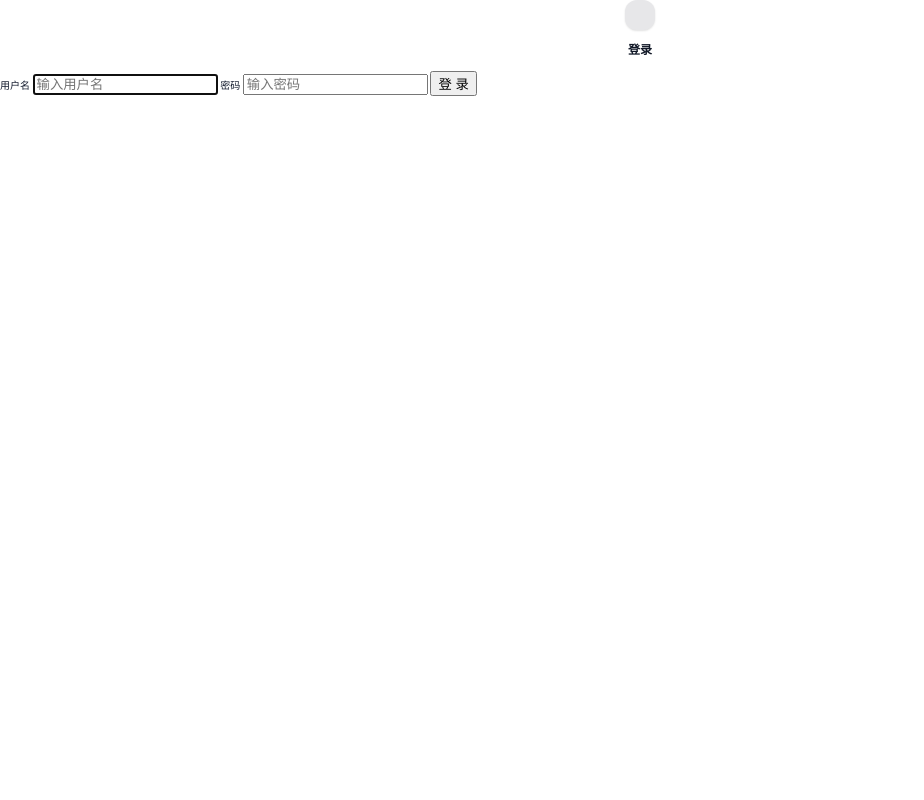
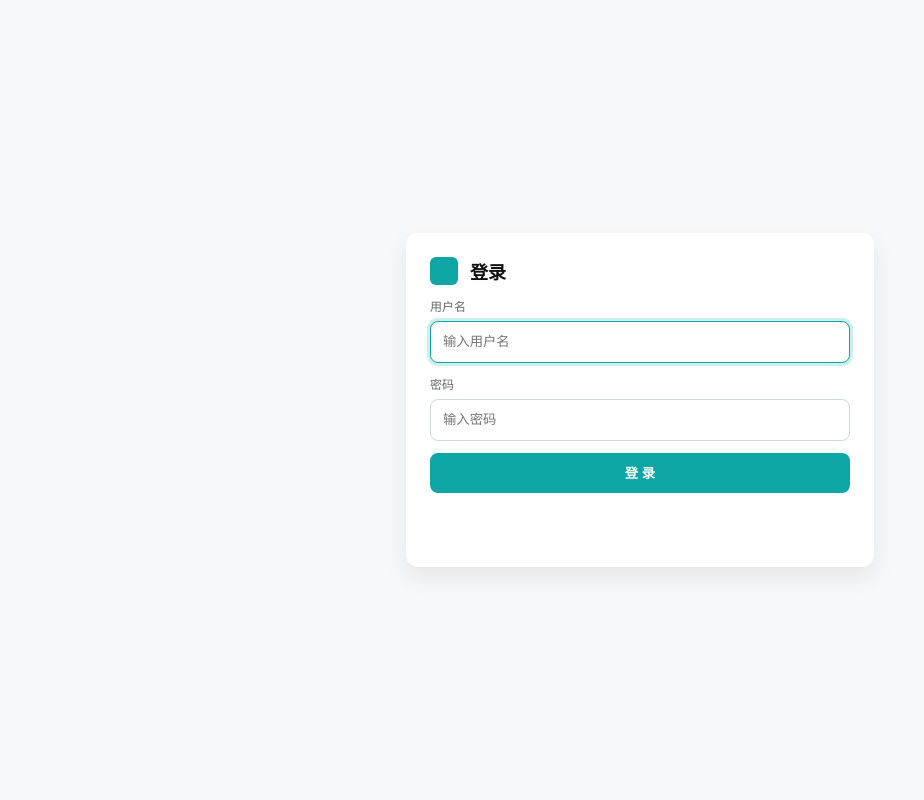
Before and after one commit to aidaddydog/minipost, a FastAPI app: page /login in a window 1280 px wide. Shown: the whole page, without its empty margins (0-924 px from the left). Run offline with FastAPI, Linux system fonts and the light colour scheme.

Commit message:
Update auth_login.css

```diff
--- a/modules/auth_login/frontend/static/auth_login.css
+++ b/modules/auth_login/frontend/static/auth_login.css
@@ -1,12 +1,67 @@
-:root{}
-/* 登录页样式（视觉对齐壳层；主题变量来自 root.css） */
-*{box-sizing:border-box}
-body{margin:0;background:var(--page-bg);color:var(--text);font-family:var(--font-family);font-size:var(--font-size-base);line-height:var(--line-height-base)}
-.login-wrap{display:flex;min-height:100vh;align-items:center;justify-content:center;padding:40px}
-.login-card{width:320px;background:var(--tabcard-bg);border-radius:20px;padding:24px;border:1px solid var(--tab-border);box-shadow:var(--tabcard-shadow)}
-.logo{width:var(--logo-w);height:var(--logo-h);border-radius:var(--logo-radius);background:var(--logo-bg);box-shadow:0 1px 2px rgba(0,0,0,.12);margin:0 auto 10px}
-.title{font-size:12px;margin:0 0 12px;text-align:center;color:var(--l1-active)}
-.label{display:block;margin:8px 0 4px;font-size:10px;color:#475569}
-.input{width:100%;height:var(--ctl-h);border-radius:var(--ctl-radius);border:var(--ctl-border-width) solid var(--ctl-border);padding:0 10px;background:#fff;font-size:10px}
-.btn{height:var(--btn-h);min-width:var(--btn-minw);border-radius:var(--btn-radius);border:var(--btn-border-width) solid var(--ctl-border);padding:0 var(--btn-px);display:inline-flex;align-items:center;gap:var(--btn-gap);cursor:pointer;font-size:var(--btn-font-size);width:100%;justify-content:center;margin-top:14px;background:var(--btn-black-bg);color:var(--btn-black-ink);border-color:var(--btn-black-bg)}
-.msg{margin-top:8px;font-size:10px;color:#ef4444;text-align:center}
+/* 登录页样式：仅组件样式；所有 :root tokens 在主题文件中（_themes/default/root.css） */
+html, body { height: 100%; }
+
+.auth-shell {
+  margin: 0;
+  height: 100%;
+  display: flex;
+  align-items: center;
+  justify-content: center;
+  background: var(--color-surface, #f6f8fa);
+  color: var(--color-ink-1, #111);
+  font-family: ui-sans-serif, system-ui, -apple-system, "Segoe UI", Roboto, "Helvetica Neue", Arial, "Noto Sans SC", "Microsoft YaHei", sans-serif;
+}
+
+.auth-card {
+  width: min(420px, 92vw);
+  padding: 24px;
+  border-radius: var(--radius-lg, 12px);
+  background: var(--color-surface-1, #fff);
+  box-shadow: var(--shadow-lg, 0 10px 24px rgba(0,0,0,.08));
+}
+
+.brand {
+  display: flex;
+  align-items: center;
+  gap: 12px;
+  margin-bottom: 12px;
+}
+.logo {
+  width: var(--logo-size, 28px);
+  height: var(--logo-size, 28px);
+  border-radius: 6px;
+  background: var(--color-primary, #0ea5a5);
+}
+.title { margin: 0; font-size: 18px; color: var(--color-ink-1, #111); }
+
+form { display: grid; gap: 12px; }
+
+.field { display: grid; gap: 6px; }
+.field > span { font-size: 12px; color: var(--color-ink-3, #666); }
+
+.field input {
+  height: var(--control-height, 40px);
+  padding: 0 12px;
+  border: 1px solid var(--color-line, #d0d7de);
+  border-radius: var(--radius-md, 8px);
+  background: var(--color-surface-1, #fff);
+  outline: none;
+}
+.field input:focus {
+  border-color: var(--color-primary, #0ea5a5);
+  box-shadow: 0 0 0 3px color-mix(in oklab, var(--color-primary, #0ea5a5) 20%, transparent);
+}
+
+.btn-primary {
+  height: var(--control-height, 40px);
+  border: 0;
+  border-radius: var(--radius-md, 8px);
+  background: var(--color-primary, #0ea5a5);
+  color: #fff;
+  font-weight: 600;
+  cursor: pointer;
+}
+.btn-primary:hover { filter: brightness(0.96); }
+
+.msg { min-height: 1.2em; font-size: 12px; color: var(--color-ink-3, #666); }
+.msg.error { color: var(--color-danger, #d14343); }
```
